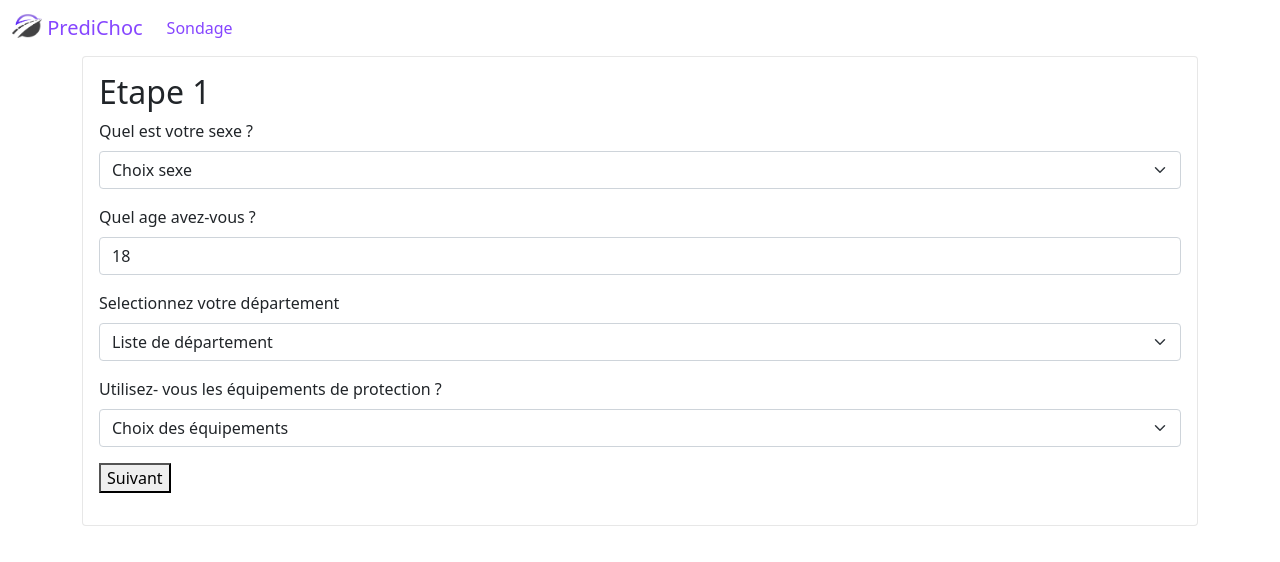
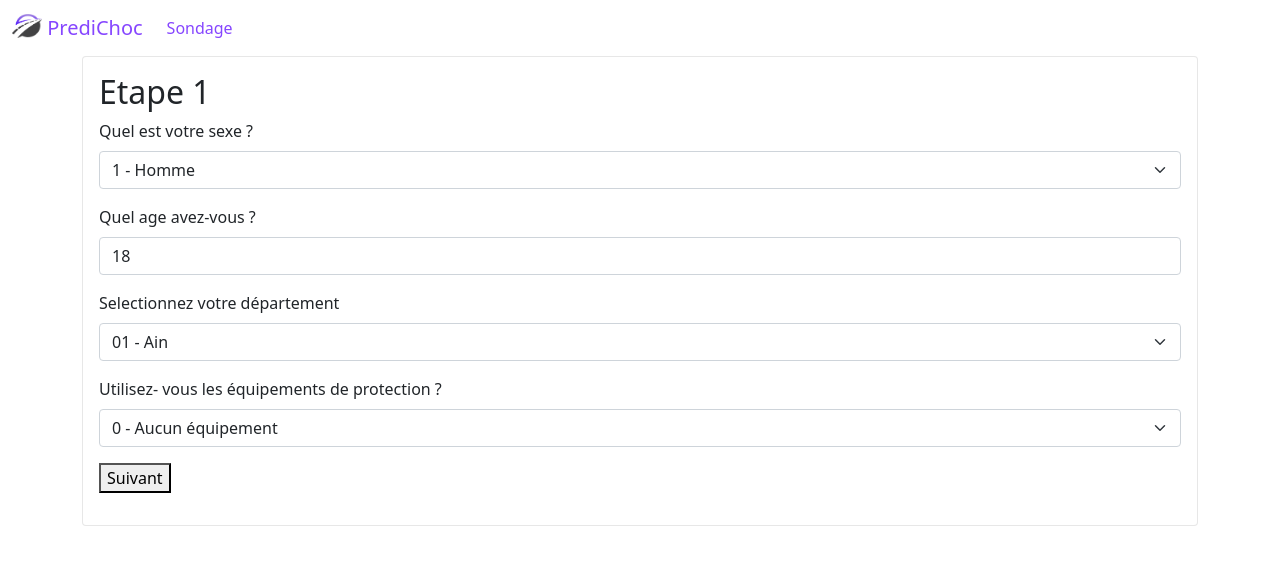
Before and after one commit to Assurance-Project-secure-road/predi-choc-front, a Vue app: page / in a window 1280 px wide. Shown: the top 562 px of the page. Built offline with nearby package versions, Linux system fonts and the light colour scheme.

Commit message:
modification du selected de la vue

```diff
--- a/src/components/FirstStep.vue
+++ b/src/components/FirstStep.vue
@@ -7,7 +7,7 @@
                 <label for="age" class="form-label">Quel est votre sexe ?</label>
 
                 <select class="form-select" aria-label="Default select example">
-                    <option selected>Choix sexe</option>
+                    <option disabled>Choix sexe</option>
                     <option value="1">1 - Homme</option>
                     <option value="2">2 - Femme</option>
                 </select>
@@ -22,7 +22,7 @@
                 <label for="age" class="form-label">Selectionnez votre département</label>
 
                 <select class="form-select" aria-label="Default select example">
-                    <option selected>Liste de département</option>
+                    <option disabled>Liste de département</option>
                     <option
                         :value="dpt.departmentCode"
                         v-for="dpt in departement"
@@ -35,17 +35,17 @@
                 <label for="age" class="form-label">Utilisez- vous les équipements de protection ?</label>
 
                 <select class="form-select" aria-label="Default select example">
-                    <option selected>Choix des équipements</option>
+                    <option disabled>Choix des équipements</option>
                     <option value="0">0 - Aucun équipement</option>
                     <option value="1">1 - Ceinture</option>
                     <option value="2">2 - Casque</option>
-                    <option value="3">2 - Dispositif enfants</option>
-                    <option value="4">2 - Gilet réfléchissant</option>
-                    <option value="5">2 - Airbag (2RM/3RM)</option>
-                    <option value="6">2 - Gants (2RM/3RM)</option>
-                    <option value="7">2 - Gants + Airbag (2RM/3RM)</option>
-                    <option value="8">2 - Non déterminable</option>
-                    <option value="9">2 - Autre</option>
+                    <option value="3">3 - Dispositif enfants</option>
+                    <option value="4">4 - Gilet réfléchissant</option>
+                    <option value="5">5 - Airbag (2RM/3RM)</option>
+                    <option value="6">6 - Gants (2RM/3RM)</option>
+                    <option value="7">7 - Gants + Airbag (2RM/3RM)</option>
+                    <option value="8">8 - Non déterminable</option>
+                    <option value="9">9 - Autre</option>
                 </select>
             </div>
 
```
